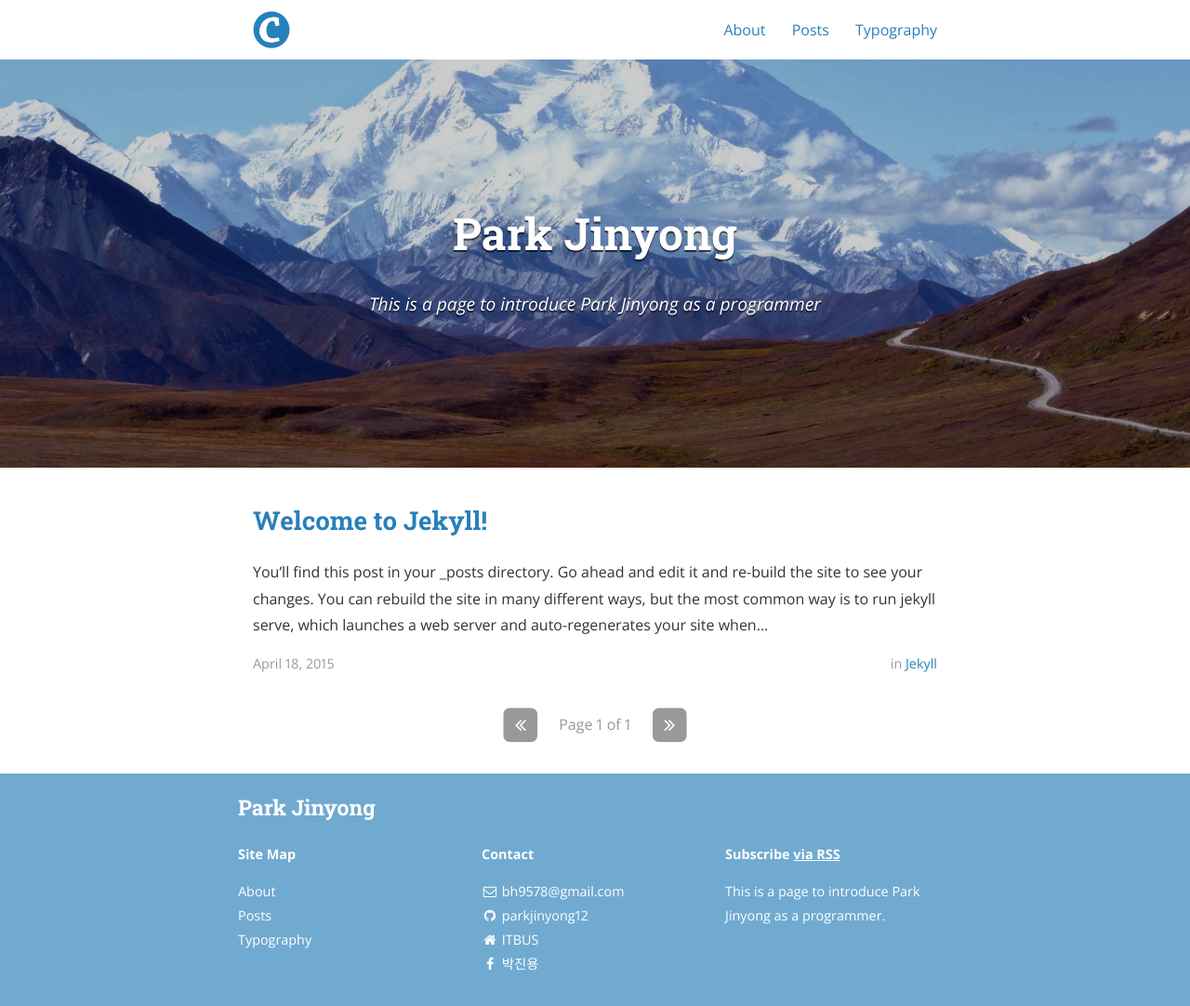
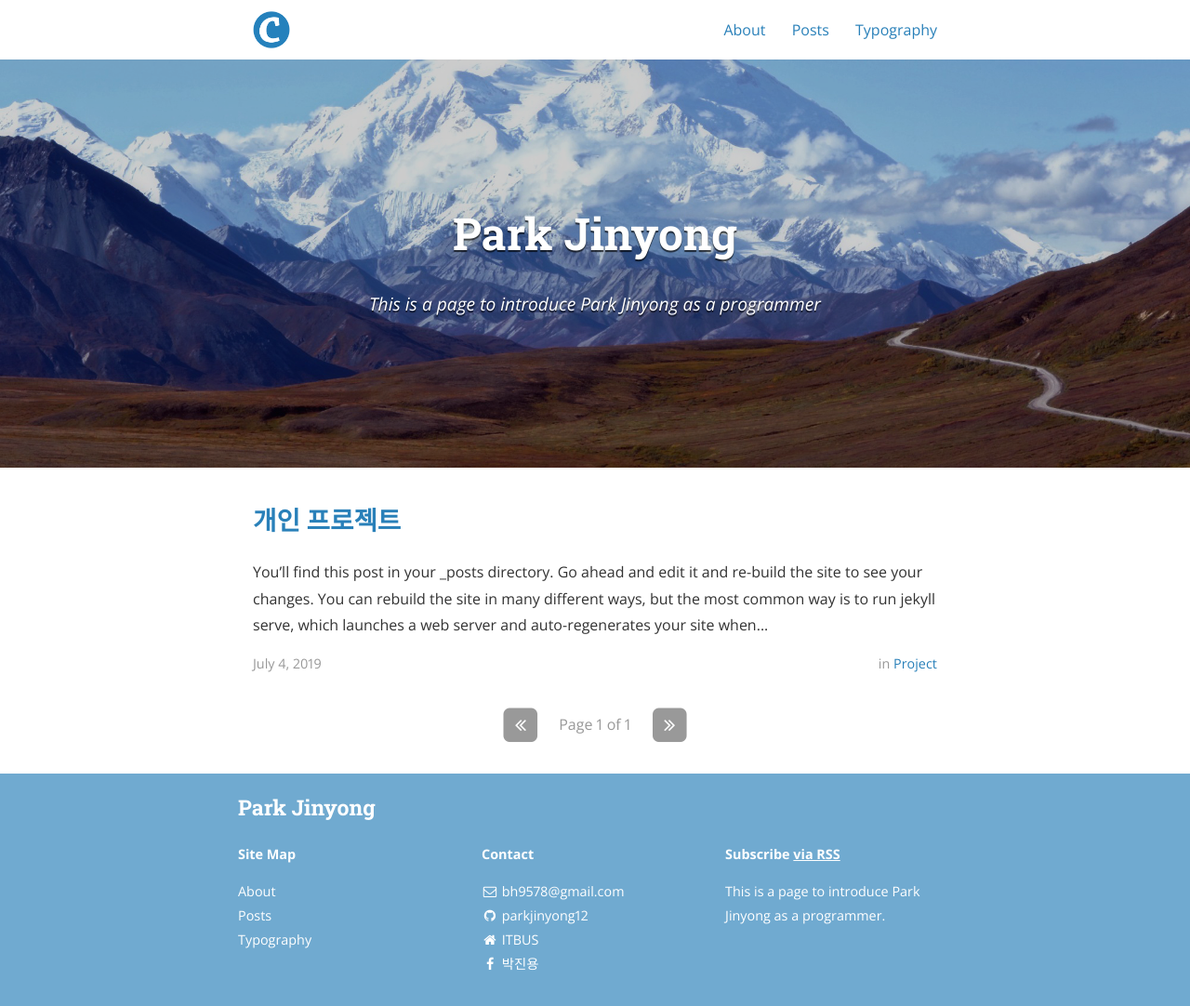
Before and after one commit to parkjinyong12/parkjinyong12.github.io, a Jekyll site: the page built from index.html, in a window 1280 px wide. Shown: the whole page at 93% size. Built offline with Jekyll 4.4.1, drawn with Linux system fonts in a browser that asks for light colours; nearby versions of some CDN libraries; the list of posts is cut into pages by our own code.

Commit message:
post update

```diff
--- a/_posts/2015-04-18-welcome-to-jekyll.markdown
+++ b/_posts/2015-04-18-welcome-to-jekyll.markdown
@@ -1,10 +1,10 @@
 ---
 layout: post
-title:  "Welcome to Jekyll!"
-date:   2015-04-18 08:43:59
-author: Ben Centra
-categories: Jekyll
-tags:	jekyll welcome
+title:  "개인 프로젝트"
+date:   2019-07-04 12:27:59
+author: 박진용
+categories: project
+tags:	project
 cover:  "/assets/instacode.png"
 ---
 
```
